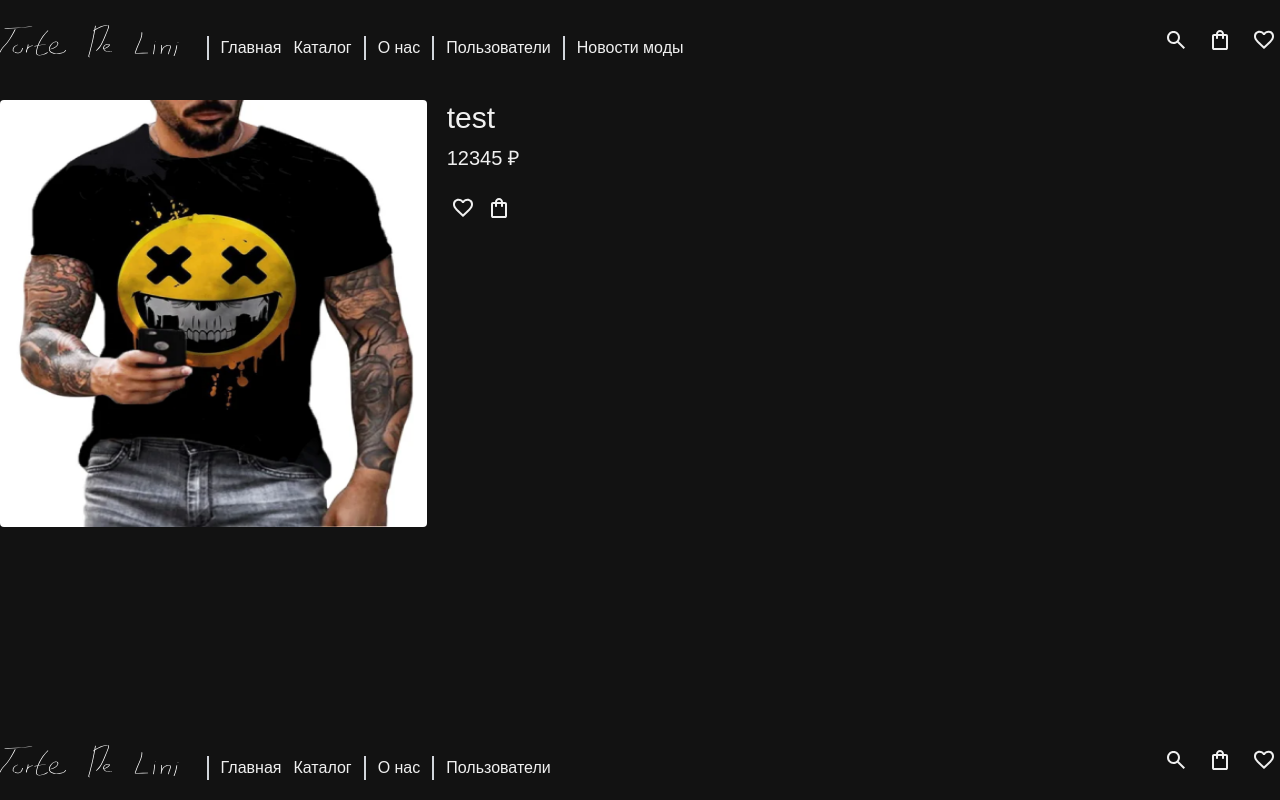
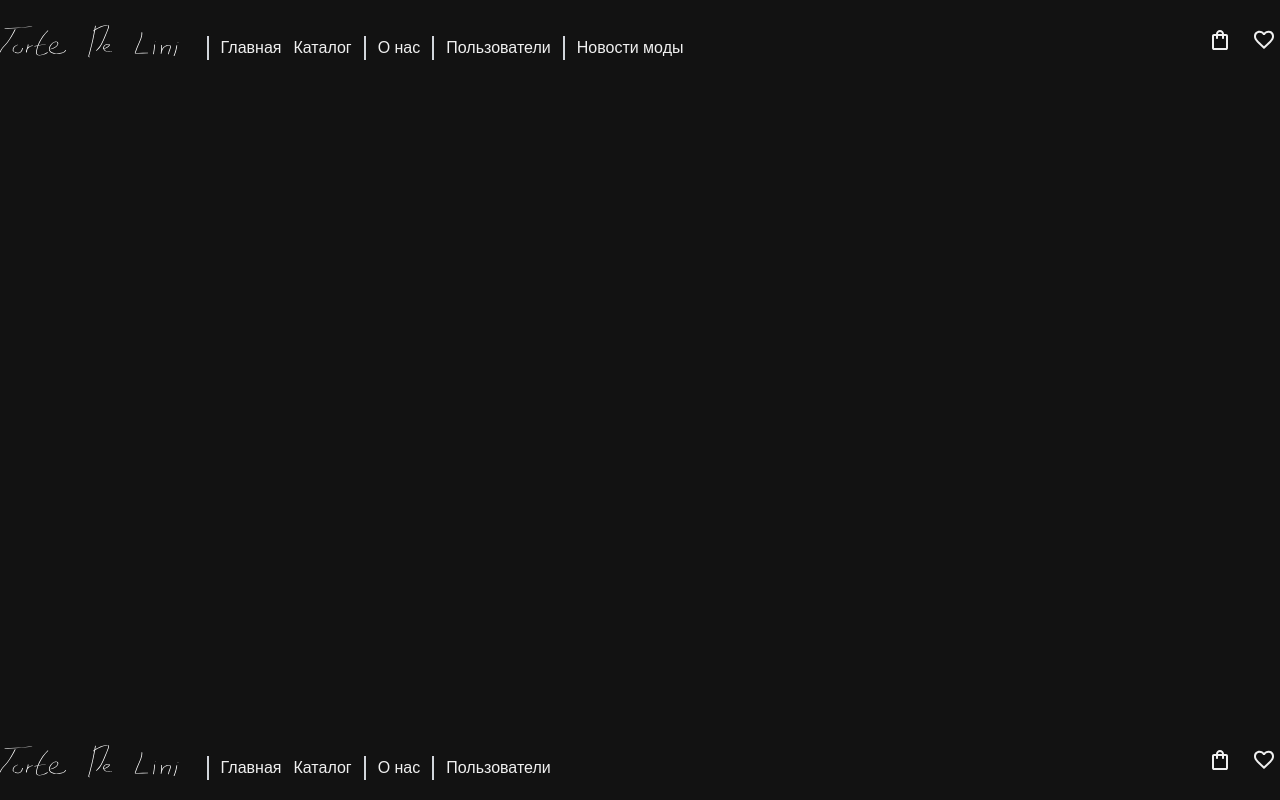
Before and after one commit to niyazgim/test-react-app, a React (Vite) app: page /catalog/1 in a window 1280 px wide. Built offline with nearby package versions, Linux system fonts and the light colour scheme.

Commit message:
fix: remove temp json product data and category; note: fix errors with product searching and in product page

```diff
--- a/src/assets/components/SearchBar.tsx
+++ b/src/assets/components/SearchBar.tsx
@@ -1,99 +1,98 @@
-import { useState, useEffect } from "react";
-import { useNavigate } from 'react-router-dom';
-import { useAnimate } from "framer-motion";
-import { ProductSuggestionsCard } from "./cards/ProductCard";
-import { productsData } from "../data/products";
-import { ProductType } from "../../types";
+// import { useState, useEffect } from "react";
+// import { useNavigate } from 'react-router-dom';
+// import { useAnimate } from "framer-motion";
+// import { ProductSuggestionsCard } from "./cards/ProductCard";
+// import { ProductType } from "../../types";
 
-export default function SearchBar() {
-  const [isOpen, setOpen] = useState(false);
-  const [searchQuery, setSearchQuery] = useState('');
-  const [suggestions, setSuggestions] = useState<ProductType[]>([]);
-  const navigate = useNavigate();
-  const [scope, animate] = useAnimate();
+// export default function SearchBar() {
+//   const [isOpen, setOpen] = useState(false);
+//   const [searchQuery, setSearchQuery] = useState('');
+//   const [suggestions, setSuggestions] = useState<ProductType[]>([]);
+//   const navigate = useNavigate();
+//   const [scope, animate] = useAnimate();
 
-  const hanleOpening = () => {
-    setOpen(!isOpen);
-    setTimeout(() => {
-      document.getElementById('search')?.focus();
-    }, 0);
-    if (isOpen) {
-      animate(scope.current, { width: 0 }, {
-        duration: 0.15,
-        ease: "linear"
-      });
+//   const hanleOpening = () => {
+//     setOpen(!isOpen);
+//     setTimeout(() => {
+//       document.getElementById('search')?.focus();
+//     }, 0);
+//     if (isOpen) {
+//       animate(scope.current, { width: 0 }, {
+//         duration: 0.15,
+//         ease: "linear"
+//       });
 
-      setTimeout(() => {
-        animate(scope.current, { display: "none" }, { duration: 0 })
-      }, 150)
-    } else
-      animate(scope.current, { width: 300, display: "flex" }, { duration: 0.15 })
+//       setTimeout(() => {
+//         animate(scope.current, { display: "none" }, { duration: 0 })
+//       }, 150)
+//     } else
+//       animate(scope.current, { width: 300, display: "flex" }, { duration: 0.15 })
 
-  }
+//   }
 
-  useEffect(() => {
-    const handleKeyPress = (event: KeyboardEvent) => {
-      if (event.ctrlKey && event.key === 'k') {
-        event.preventDefault();
-        handleSearchOpenShortcut();
-      } else if (event.key === 'Enter') {
-        event.preventDefault();
-        handleSearchShortcut();
-      }
-    };
+//   useEffect(() => {
+//     const handleKeyPress = (event: KeyboardEvent) => {
+//       if (event.ctrlKey && event.key === 'k') {
+//         event.preventDefault();
+//         handleSearchOpenShortcut();
+//       } else if (event.key === 'Enter') {
+//         event.preventDefault();
+//         handleSearchShortcut();
+//       }
+//     };
 
-    const handleSearchOpenShortcut = () => {
-      isOpen ? document.getElementById('search')?.focus() : hanleOpening();
-    };
-    const handleSearchShortcut = () => {
-      if (isOpen) handleSearchClick();
-    };
-    window.addEventListener('keydown', handleKeyPress);
+//     const handleSearchOpenShortcut = () => {
+//       isOpen ? document.getElementById('search')?.focus() : hanleOpening();
+//     };
+//     const handleSearchShortcut = () => {
+//       if (isOpen) handleSearchClick();
+//     };
+//     window.addEventListener('keydown', handleKeyPress);
 
-    return () => {
-      window.removeEventListener('keydown', handleKeyPress);
-    };
-  });
+//     return () => {
+//       window.removeEventListener('keydown', handleKeyPress);
+//     };
+//   });
 
-  const handleSearchClick = () => {
-    navigate(`/search?q=${searchQuery}`)
-  };
+//   const handleSearchClick = () => {
+//     navigate(`/search?q=${searchQuery}`)
+//   };
 
-  const handleSearchType = (event: React.ChangeEvent<HTMLInputElement>) => {
-    const searchQuery = event?.target.value;
-    setSearchQuery(searchQuery);
-    setSuggestions([]);
-    if (searchQuery.length > 0) {
-      const productsDataFiltered: ProductType[] = productsData.filter(item =>
-        item.name.toLowerCase().includes(searchQuery.toLowerCase())
-      );
-      setSuggestions(productsDataFiltered);
-    }
-  }
-  return (
-    <div className="h-8 flex gap-3">
-      <div className="relative">
-        <div ref={scope} id="searchContainer" className={`${isOpen ? `flex` : `hidden`} items-center gap-1 border rounded border-gray-800 focus-within:border-gray-600 `}>
-          <input onChange={handleSearchType} id="search" type="search" className="w-full pl-2 bg-transparent focus-visible:outline-none" />
-          <button onClick={handleSearchClick} className={`h-4 ${isOpen ? `flex` : `hidden`}  justify-center items-center m-2`}>
-            <svg className="h-full" viewBox="0 0 24 24" fill="none" xmlns="http://www.w3.org/2000/svg">
-              <path d="M19.6 21L13.3 14.7C12.8 15.1 12.225 15.4167 11.575 15.65C10.925 15.8833 10.2333 16 9.5 16C7.68333 16 6.14583 15.3708 4.8875 14.1125C3.62917 12.8542 3 11.3167 3 9.5C3 7.68333 3.62917 6.14583 4.8875 4.8875C6.14583 3.62917 7.68333 3 9.5 3C11.3167 3 12.8542 3.62917 14.1125 4.8875C15.3708 6.14583 16 7.68333 16 9.5C16 10.2333 15.8833 10.925 15.65 11.575C15.4167 12.225 15.1 12.8 14.7 13.3L21 19.6L19.6 21ZM9.5 14C10.75 14 11.8125 13.5625 12.6875 12.6875C13.5625 11.8125 14 10.75 14 9.5C14 8.25 13.5625 7.1875 12.6875 6.3125C11.8125 5.4375 10.75 5 9.5 5C8.25 5 7.1875 5.4375 6.3125 6.3125C5.4375 7.1875 5 8.25 5 9.5C5 10.75 5.4375 11.8125 6.3125 12.6875C7.1875 13.5625 8.25 14 9.5 14Z" fill="#F0F0F0" />
-            </svg>
-          </button>
-        </div>
-        <div className={`${isOpen ? `block` : `hidden`} absolute top-12 left-0 bg-gray-900 rounded w-full`}>
-          {suggestions.map((product) => { return (<ProductSuggestionsCard id={product.id} imageUrl={product.imageUrl} name={product.name} price={product.price} />) })}
-        </div>
-      </div>
-      <button onClick={hanleOpening} className="h-8 p-1 flex justify-center items-center">
-        <svg className="h-full" viewBox="0 0 24 24" fill="none" xmlns="http://www.w3.org/2000/svg">
-          {isOpen ? (
-            <path d="M6.61136 19.1859L5.21136 17.7859L10.8114 12.1859L5.21136 6.58591L6.61136 5.18591L12.2114 10.7859L17.8114 5.18591L19.2114 6.58591L13.6114 12.1859L19.2114 17.7859L17.8114 19.1859L12.2114 13.5859L6.61136 19.1859Z" fill="#F0F0F0" />
-          ) : (
-            <path d="M19.6 21L13.3 14.7C12.8 15.1 12.225 15.4167 11.575 15.65C10.925 15.8833 10.2333 16 9.5 16C7.68333 16 6.14583 15.3708 4.8875 14.1125C3.62917 12.8542 3 11.3167 3 9.5C3 7.68333 3.62917 6.14583 4.8875 4.8875C6.14583 3.62917 7.68333 3 9.5 3C11.3167 3 12.8542 3.62917 14.1125 4.8875C15.3708 6.14583 16 7.68333 16 9.5C16 10.2333 15.8833 10.925 15.65 11.575C15.4167 12.225 15.1 12.8 14.7 13.3L21 19.6L19.6 21ZM9.5 14C10.75 14 11.8125 13.5625 12.6875 12.6875C13.5625 11.8125 14 10.75 14 9.5C14 8.25 13.5625 7.1875 12.6875 6.3125C11.8125 5.4375 10.75 5 9.5 5C8.25 5 7.1875 5.4375 6.3125 6.3125C5.4375 7.1875 5 8.25 5 9.5C5 10.75 5.4375 11.8125 6.3125 12.6875C7.1875 13.5625 8.25 14 9.5 14Z" fill="#F0F0F0" />
-          )}
-        </svg>
-      </button>
-    </div >
-  )
-}
+//   const handleSearchType = (event: React.ChangeEvent<HTMLInputElement>) => {
+//     const searchQuery = event?.target.value;
+//     setSearchQuery(searchQuery);
+//     setSuggestions([]);
+//     if (searchQuery.length > 0) {
+//       const productsDataFiltered: ProductType[] = productsData.filter(item =>
+//         item.name.toLowerCase().includes(searchQuery.toLowerCase())
+//       );
+//       setSuggestions(productsDataFiltered);
+//     }
+//   }
+//   return (
+//     <div className="h-8 flex gap-3">
+//       <div className="relative">
+//         <div ref={scope} id="searchContainer" className={`${isOpen ? `flex` : `hidden`} items-center gap-1 border rounded border-gray-800 focus-within:border-gray-600 `}>
+//           <input onChange={handleSearchType} id="search" type="search" className="w-full pl-2 bg-transparent focus-visible:outline-none" />
+//           <button onClick={handleSearchClick} className={`h-4 ${isOpen ? `flex` : `hidden`}  justify-center items-center m-2`}>
+//             <svg className="h-full" viewBox="0 0 24 24" fill="none" xmlns="http://www.w3.org/2000/svg">
+//               <path d="M19.6 21L13.3 14.7C12.8 15.1 12.225 15.4167 11.575 15.65C10.925 15.8833 10.2333 16 9.5 16C7.68333 16 6.14583 15.3708 4.8875 14.1125C3.62917 12.8542 3 11.3167 3 9.5C3 7.68333 3.62917 6.14583 4.8875 4.8875C6.14583 3.62917 7.68333 3 9.5 3C11.3167 3 12.8542 3.62917 14.1125 4.8875C15.3708 6.14583 16 7.68333 16 9.5C16 10.2333 15.8833 10.925 15.65 11.575C15.4167 12.225 15.1 12.8 14.7 13.3L21 19.6L19.6 21ZM9.5 14C10.75 14 11.8125 13.5625 12.6875 12.6875C13.5625 11.8125 14 10.75 14 9.5C14 8.25 13.5625 7.1875 12.6875 6.3125C11.8125 5.4375 10.75 5 9.5 5C8.25 5 7.1875 5.4375 6.3125 6.3125C5.4375 7.1875 5 8.25 5 9.5C5 10.75 5.4375 11.8125 6.3125 12.6875C7.1875 13.5625 8.25 14 9.5 14Z" fill="#F0F0F0" />
+//             </svg>
+//           </button>
+//         </div>
+//         <div className={`${isOpen ? `block` : `hidden`} absolute top-12 left-0 bg-gray-900 rounded w-full`}>
+//           {suggestions.map((product) => { return (<ProductSuggestionsCard id={product.id} imageUrl={product.imageUrl} name={product.name} price={product.price} />) })}
+//         </div>
+//       </div>
+//       <button onClick={hanleOpening} className="h-8 p-1 flex justify-center items-center">
+//         <svg className="h-full" viewBox="0 0 24 24" fill="none" xmlns="http://www.w3.org/2000/svg">
+//           {isOpen ? (
+//             <path d="M6.61136 19.1859L5.21136 17.7859L10.8114 12.1859L5.21136 6.58591L6.61136 5.18591L12.2114 10.7859L17.8114 5.18591L19.2114 6.58591L13.6114 12.1859L19.2114 17.7859L17.8114 19.1859L12.2114 13.5859L6.61136 19.1859Z" fill="#F0F0F0" />
+//           ) : (
+//             <path d="M19.6 21L13.3 14.7C12.8 15.1 12.225 15.4167 11.575 15.65C10.925 15.8833 10.2333 16 9.5 16C7.68333 16 6.14583 15.3708 4.8875 14.1125C3.62917 12.8542 3 11.3167 3 9.5C3 7.68333 3.62917 6.14583 4.8875 4.8875C6.14583 3.62917 7.68333 3 9.5 3C11.3167 3 12.8542 3.62917 14.1125 4.8875C15.3708 6.14583 16 7.68333 16 9.5C16 10.2333 15.8833 10.925 15.65 11.575C15.4167 12.225 15.1 12.8 14.7 13.3L21 19.6L19.6 21ZM9.5 14C10.75 14 11.8125 13.5625 12.6875 12.6875C13.5625 11.8125 14 10.75 14 9.5C14 8.25 13.5625 7.1875 12.6875 6.3125C11.8125 5.4375 10.75 5 9.5 5C8.25 5 7.1875 5.4375 6.3125 6.3125C5.4375 7.1875 5 8.25 5 9.5C5 10.75 5.4375 11.8125 6.3125 12.6875C7.1875 13.5625 8.25 14 9.5 14Z" fill="#F0F0F0" />
+//           )}
+//         </svg>
+//       </button>
+//     </div >
+//   )
+// }
--- a/src/assets/data/products.ts
+++ /dev/null
@@ -1,38 +0,0 @@
-import { ProductType } from "../../types";
-
-export const productsData : ProductType[] = [
-  {
-    id: 1,
-    imageUrl:"shirt1.png",
-    name:"test",
-    price:12345,
-    category_id: 3,
-  },
-  {
-    id: 2,
-    imageUrl:"shirt1.png",
-    name:"tes 234t",
-    price:457,
-    category_id: 1,
-  },
-  {
-    id: 3,
-    imageUrl:"shirt1.png",
-    name:"123",
-    price:555,
-    category_id: 5,
-  },
-  {
-    id: 4,
-    imageUrl:"shirt.png",
-    name:"testq34234324",
-    price:122,
-  },
-  {
-    id: 5,
-    imageUrl:"shirt1.png",
-    name:"tesfsd sdfsfst",
-    price:12,
-    category_id: 2,
-  },
-]
--- a/src/assets/data/roles.ts
+++ b/src/assets/data/roles.ts
@@ -1,6 +1,6 @@
-import { CategoryType } from "../../types";
+import { RoleType } from "../../types";
 
-export const usersRolesData: CategoryType[] = [
+export const usersRolesData: RoleType[] = [
   { id: 1, name: "Admin", },
   { id: 2, name: "User", },
   { id: 3, name: "Banned", },
--- a/src/assets/pages/ProductPage.tsx
+++ b/src/assets/pages/ProductPage.tsx
@@ -1,49 +1,48 @@
-import Btn from "../components/Btn";
-import ProductImage from "../components/images/ProductImage";
+// import Btn from "../components/Btn";
+// import ProductImage from "../components/images/ProductImage";
 
-import { productsData } from "../data/products";
-import { Link, useParams } from "react-router-dom";
+// import { Link, useParams } from "react-router-dom";
 
-export default function ProductPage() {
+// export default function ProductPage() {
 
-  const { id } = useParams()
-  if (id) {
-    const product = productsData.find(el => el.id === parseInt(id))
-    if (product) {
-      return (
-        <section className="md:container m-auto pt-5">
-          <div className="flex gap-5">
-            <div className="w-2/6">
-              <ProductImage imageUrl={"/products/" + product.imageUrl} altText={product.name} />
-            </div>
-            <div>
-              <h3 className="text-3xl">{product.name}</h3>
-              <p className="mt-2 text-xl">{product.price} ₽</p>
-              <div className="flex items-center gap-1 mt-5">
-                <Btn>
-                  <svg className="h-18" width="24" height="24" viewBox="0 0 24 24" fill="none" xmlns="http://www.w3.org/2000/svg">
-                    <path d="M12 21L10.55 19.7C8.86667 18.1834 7.475 16.875 6.375 15.775C5.275 14.675 4.4 13.6875 3.75 12.8125C3.1 11.9375 2.64583 11.1334 2.3875 10.4C2.12917 9.66669 2 8.91669 2 8.15002C2 6.58336 2.525 5.27502 3.575 4.22502C4.625 3.17502 5.93333 2.65002 7.5 2.65002C8.36667 2.65002 9.19167 2.83336 9.975 3.20002C10.7583 3.56669 11.4333 4.08336 12 4.75002C12.5667 4.08336 13.2417 3.56669 14.025 3.20002C14.8083 2.83336 15.6333 2.65002 16.5 2.65002C18.0667 2.65002 19.375 3.17502 20.425 4.22502C21.475 5.27502 22 6.58336 22 8.15002C22 8.91669 21.8708 9.66669 21.6125 10.4C21.3542 11.1334 20.9 11.9375 20.25 12.8125C19.6 13.6875 18.725 14.675 17.625 15.775C16.525 16.875 15.1333 18.1834 13.45 19.7L12 21ZM12 18.3C13.6 16.8667 14.9167 15.6375 15.95 14.6125C16.9833 13.5875 17.8 12.6959 18.4 11.9375C19 11.1792 19.4167 10.5042 19.65 9.91252C19.8833 9.32086 20 8.73336 20 8.15002C20 7.15002 19.6667 6.31669 19 5.65002C18.3333 4.98336 17.5 4.65002 16.5 4.65002C15.7167 4.65002 14.9917 4.87086 14.325 5.31252C13.6583 5.75419 13.2 6.31669 12.95 7.00002H11.05C10.8 6.31669 10.3417 5.75419 9.675 5.31252C9.00833 4.87086 8.28333 4.65002 7.5 4.65002C6.5 4.65002 5.66667 4.98336 5 5.65002C4.33333 6.31669 4 7.15002 4 8.15002C4 8.73336 4.11667 9.32086 4.35 9.91252C4.58333 10.5042 5 11.1792 5.6 11.9375C6.2 12.6959 7.01667 13.5875 8.05 14.6125C9.08333 15.6375 10.4 16.8667 12 18.3Z" fill="#F0F0F0" />
-                  </svg>
-                </Btn>
-                <Btn>
-                  <svg className="h-18" width="24" height="24" viewBox="0 0 24 24" fill="none" xmlns="http://www.w3.org/2000/svg">
-                    <path d="M6 22C5.45 22 4.97917 21.8042 4.5875 21.4125C4.19583 21.0208 4 20.55 4 20V8C4 7.45 4.19583 6.97917 4.5875 6.5875C4.97917 6.19583 5.45 6 6 6H8C8 4.9 8.39167 3.95833 9.175 3.175C9.95833 2.39167 10.9 2 12 2C13.1 2 14.0417 2.39167 14.825 3.175C15.6083 3.95833 16 4.9 16 6H18C18.55 6 19.0208 6.19583 19.4125 6.5875C19.8042 6.97917 20 7.45 20 8V20C20 20.55 19.8042 21.0208 19.4125 21.4125C19.0208 21.8042 18.55 22 18 22H6ZM6 20H18V8H16V10C16 10.2833 15.9042 10.5208 15.7125 10.7125C15.5208 10.9042 15.2833 11 15 11C14.7167 11 14.4792 10.9042 14.2875 10.7125C14.0958 10.5208 14 10.2833 14 10V8H10V10C10 10.2833 9.90417 10.5208 9.7125 10.7125C9.52083 10.9042 9.28333 11 9 11C8.71667 11 8.47917 10.9042 8.2875 10.7125C8.09583 10.5208 8 10.2833 8 10V8H6V20ZM10 6H14C14 5.45 13.8042 4.97917 13.4125 4.5875C13.0208 4.19583 12.55 4 12 4C11.45 4 10.9792 4.19583 10.5875 4.5875C10.1958 4.97917 10 5.45 10 6Z" fill="#F0F0F0" />
-                  </svg>
-                </Btn>
-              </div>
-            </div>
-          </div>
-        </section>
-      )
-    } else {
-      return (
-        <section className="md:container m-auto pt-5">
-          <h3 className="mt-4 text-5xl">Товар не найден</h3>
-          <Link className="inline-block mt-7 py-3 px-6 rounded-lg bg-purple-400" to="/catalog">
-            Вернуться в каталог
-          </Link>
-        </section>
-      )
-    }
-  }
-}
+//   const { id } = useParams()
+//   if (id) {
+//     const product = productsData.find(el => el.id === parseInt(id))
+//     if (product) {
+//       return (
+//         <section className="md:container m-auto pt-5">
+//           <div className="flex gap-5">
+//             <div className="w-2/6">
+//               <ProductImage imageUrl={"/products/" + product.imageUrl} altText={product.name} />
+//             </div>
+//             <div>
+//               <h3 className="text-3xl">{product.name}</h3>
+//               <p className="mt-2 text-xl">{product.price} ₽</p>
+//               <div className="flex items-center gap-1 mt-5">
+//                 <Btn>
+//                   <svg className="h-18" width="24" height="24" viewBox="0 0 24 24" fill="none" xmlns="http://www.w3.org/2000/svg">
+//                     <path d="M12 21L10.55 19.7C8.86667 18.1834 7.475 16.875 6.375 15.775C5.275 14.675 4.4 13.6875 3.75 12.8125C3.1 11.9375 2.64583 11.1334 2.3875 10.4C2.12917 9.66669 2 8.91669 2 8.15002C2 6.58336 2.525 5.27502 3.575 4.22502C4.625 3.17502 5.93333 2.65002 7.5 2.65002C8.36667 2.65002 9.19167 2.83336 9.975 3.20002C10.7583 3.56669 11.4333 4.08336 12 4.75002C12.5667 4.08336 13.2417 3.56669 14.025 3.20002C14.8083 2.83336 15.6333 2.65002 16.5 2.65002C18.0667 2.65002 19.375 3.17502 20.425 4.22502C21.475 5.27502 22 6.58336 22 8.15002C22 8.91669 21.8708 9.66669 21.6125 10.4C21.3542 11.1334 20.9 11.9375 20.25 12.8125C19.6 13.6875 18.725 14.675 17.625 15.775C16.525 16.875 15.1333 18.1834 13.45 19.7L12 21ZM12 18.3C13.6 16.8667 14.9167 15.6375 15.95 14.6125C16.9833 13.5875 17.8 12.6959 18.4 11.9375C19 11.1792 19.4167 10.5042 19.65 9.91252C19.8833 9.32086 20 8.73336 20 8.15002C20 7.15002 19.6667 6.31669 19 5.65002C18.3333 4.98336 17.5 4.65002 16.5 4.65002C15.7167 4.65002 14.9917 4.87086 14.325 5.31252C13.6583 5.75419 13.2 6.31669 12.95 7.00002H11.05C10.8 6.31669 10.3417 5.75419 9.675 5.31252C9.00833 4.87086 8.28333 4.65002 7.5 4.65002C6.5 4.65002 5.66667 4.98336 5 5.65002C4.33333 6.31669 4 7.15002 4 8.15002C4 8.73336 4.11667 9.32086 4.35 9.91252C4.58333 10.5042 5 11.1792 5.6 11.9375C6.2 12.6959 7.01667 13.5875 8.05 14.6125C9.08333 15.6375 10.4 16.8667 12 18.3Z" fill="#F0F0F0" />
+//                   </svg>
+//                 </Btn>
+//                 <Btn>
+//                   <svg className="h-18" width="24" height="24" viewBox="0 0 24 24" fill="none" xmlns="http://www.w3.org/2000/svg">
+//                     <path d="M6 22C5.45 22 4.97917 21.8042 4.5875 21.4125C4.19583 21.0208 4 20.55 4 20V8C4 7.45 4.19583 6.97917 4.5875 6.5875C4.97917 6.19583 5.45 6 6 6H8C8 4.9 8.39167 3.95833 9.175 3.175C9.95833 2.39167 10.9 2 12 2C13.1 2 14.0417 2.39167 14.825 3.175C15.6083 3.95833 16 4.9 16 6H18C18.55 6 19.0208 6.19583 19.4125 6.5875C19.8042 6.97917 20 7.45 20 8V20C20 20.55 19.8042 21.0208 19.4125 21.4125C19.0208 21.8042 18.55 22 18 22H6ZM6 20H18V8H16V10C16 10.2833 15.9042 10.5208 15.7125 10.7125C15.5208 10.9042 15.2833 11 15 11C14.7167 11 14.4792 10.9042 14.2875 10.7125C14.0958 10.5208 14 10.2833 14 10V8H10V10C10 10.2833 9.90417 10.5208 9.7125 10.7125C9.52083 10.9042 9.28333 11 9 11C8.71667 11 8.47917 10.9042 8.2875 10.7125C8.09583 10.5208 8 10.2833 8 10V8H6V20ZM10 6H14C14 5.45 13.8042 4.97917 13.4125 4.5875C13.0208 4.19583 12.55 4 12 4C11.45 4 10.9792 4.19583 10.5875 4.5875C10.1958 4.97917 10 5.45 10 6Z" fill="#F0F0F0" />
+//                   </svg>
+//                 </Btn>
+//               </div>
+//             </div>
+//           </div>
+//         </section>
+//       )
+//     } else {
+//       return (
+//         <section className="md:container m-auto pt-5">
+//           <h3 className="mt-4 text-5xl">Товар не найден</h3>
+//           <Link className="inline-block mt-7 py-3 px-6 rounded-lg bg-purple-400" to="/catalog">
+//             Вернуться в каталог
+//           </Link>
+//         </section>
+//       )
+//     }
+//   }
+// }
--- a/src/assets/partials/Footer.tsx
+++ b/src/assets/partials/Footer.tsx
@@ -1,5 +1,4 @@
 import Btn from "../components/Btn";
-import SearchBar from "../components/SearchBar";
 import { NavLinks } from "../components/NavLinks";
 import { LinksType } from "../../types";
 import { Link } from "react-router-dom";
@@ -27,7 +26,6 @@ export default function footer() {
           </div>
         </div>
         <div className="flex gap-3 items-center">
-          <SearchBar />
           <Btn>
             <svg className="h-full" viewBox="0 0 24 24" fill="none" xmlns="http://www.w3.org/2000/svg">
               <path d="M6 22C5.45 22 4.97917 21.8042 4.5875 21.4125C4.19583 21.0208 4 20.55 4 20V8C4 7.45 4.19583 6.97917 4.5875 6.5875C4.97917 6.19583 5.45 6 6 6H8C8 4.9 8.39167 3.95833 9.175 3.175C9.95833 2.39167 10.9 2 12 2C13.1 2 14.0417 2.39167 14.825 3.175C15.6083 3.95833 16 4.9 16 6H18C18.55 6 19.0208 6.19583 19.4125 6.5875C19.8042 6.97917 20 7.45 20 8V20C20 20.55 19.8042 21.0208 19.4125 21.4125C19.0208 21.8042 18.55 22 18 22H6ZM6 20H18V8H16V10C16 10.2833 15.9042 10.5208 15.7125 10.7125C15.5208 10.9042 15.2833 11 15 11C14.7167 11 14.4792 10.9042 14.2875 10.7125C14.0958 10.5208 14 10.2833 14 10V8H10V10C10 10.2833 9.90417 10.5208 9.7125 10.7125C9.52083 10.9042 9.28333 11 9 11C8.71667 11 8.47917 10.9042 8.2875 10.7125C8.09583 10.5208 8 10.2833 8 10V8H6V20ZM10 6H14C14 5.45 13.8042 4.97917 13.4125 4.5875C13.0208 4.19583 12.55 4 12 4C11.45 4 10.9792 4.19583 10.5875 4.5875C10.1958 4.97917 10 5.45 10 6Z" fill="#F0F0F0" />
--- a/src/assets/partials/Header.tsx
+++ b/src/assets/partials/Header.tsx
@@ -1,5 +1,5 @@
 import Btn from "../components/Btn";
-import SearchBar from "../components/SearchBar";
+// import SearchBar from "../components/SearchBar";
 import { NavLinks } from "../components/NavLinks";
 import { LinksType } from "../../types";
 import { Link } from "react-router-dom";
@@ -31,7 +31,7 @@ export default function Header() {
           </div>
         </div>
         <div className="flex gap-3 items-center">
-          <SearchBar />
+          {/* <SearchBar /> */}
           <Btn>
             <svg className="h-full" viewBox="0 0 24 24" fill="none" xmlns="http://www.w3.org/2000/svg">
               <path d="M6 22C5.45 22 4.97917 21.8042 4.5875 21.4125C4.19583 21.0208 4 20.55 4 20V8C4 7.45 4.19583 6.97917 4.5875 6.5875C4.97917 6.19583 5.45 6 6 6H8C8 4.9 8.39167 3.95833 9.175 3.175C9.95833 2.39167 10.9 2 12 2C13.1 2 14.0417 2.39167 14.825 3.175C15.6083 3.95833 16 4.9 16 6H18C18.55 6 19.0208 6.19583 19.4125 6.5875C19.8042 6.97917 20 7.45 20 8V20C20 20.55 19.8042 21.0208 19.4125 21.4125C19.0208 21.8042 18.55 22 18 22H6ZM6 20H18V8H16V10C16 10.2833 15.9042 10.5208 15.7125 10.7125C15.5208 10.9042 15.2833 11 15 11C14.7167 11 14.4792 10.9042 14.2875 10.7125C14.0958 10.5208 14 10.2833 14 10V8H10V10C10 10.2833 9.90417 10.5208 9.7125 10.7125C9.52083 10.9042 9.28333 11 9 11C8.71667 11 8.47917 10.9042 8.2875 10.7125C8.09583 10.5208 8 10.2833 8 10V8H6V20ZM10 6H14C14 5.45 13.8042 4.97917 13.4125 4.5875C13.0208 4.19583 12.55 4 12 4C11.45 4 10.9792 4.19583 10.5875 4.5875C10.1958 4.97917 10 5.45 10 6Z" fill="#F0F0F0" />
--- a/src/types.ts
+++ b/src/types.ts
@@ -41,7 +41,6 @@ export type CategoryType = {
 export type RoleType = {
   id: number | null,
   name: string | "",
-  key: string | "",
 }
 
 export type PropsType = {
```
Also changed, not shown: src/assets/data/categories.ts (deleted, +0 -7 lines), src/assets/pages/SearchPage.tsx (+26 -26 lines), src/router.tsx (+4 -4 lines).
